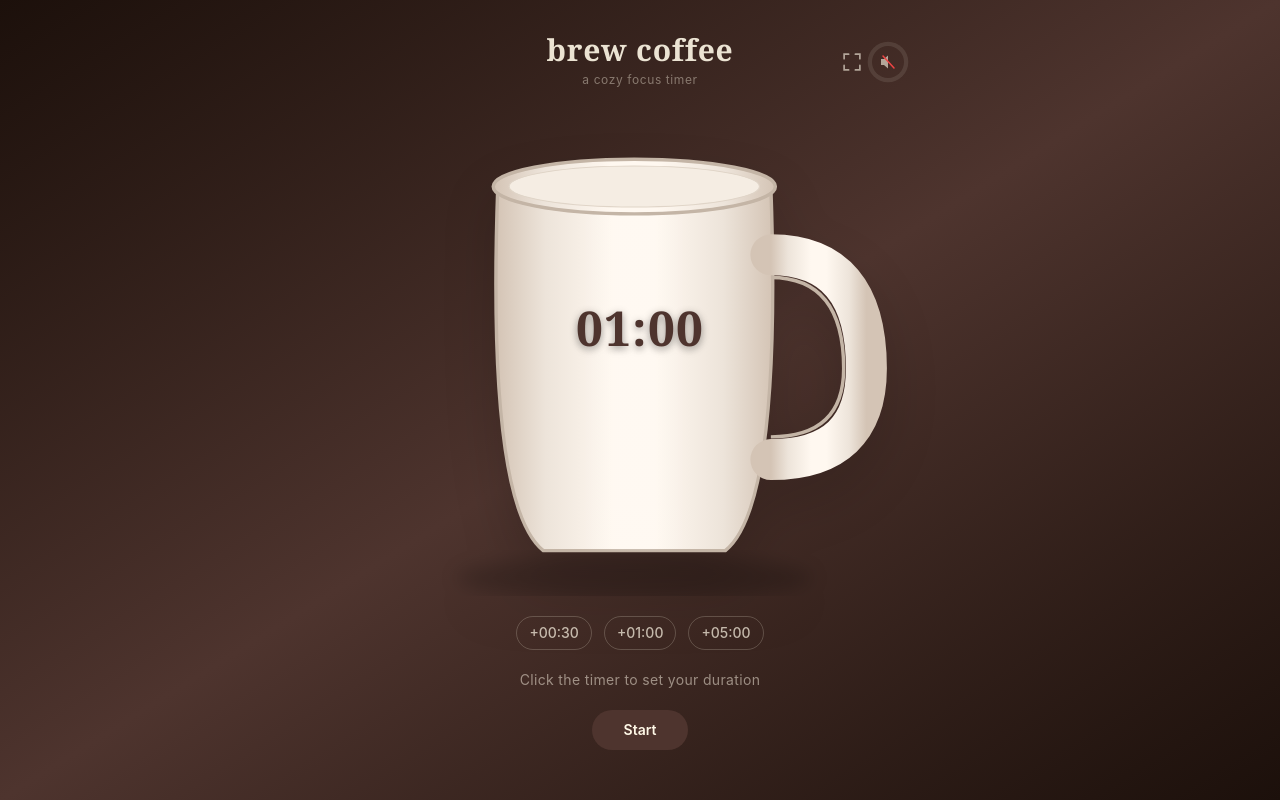
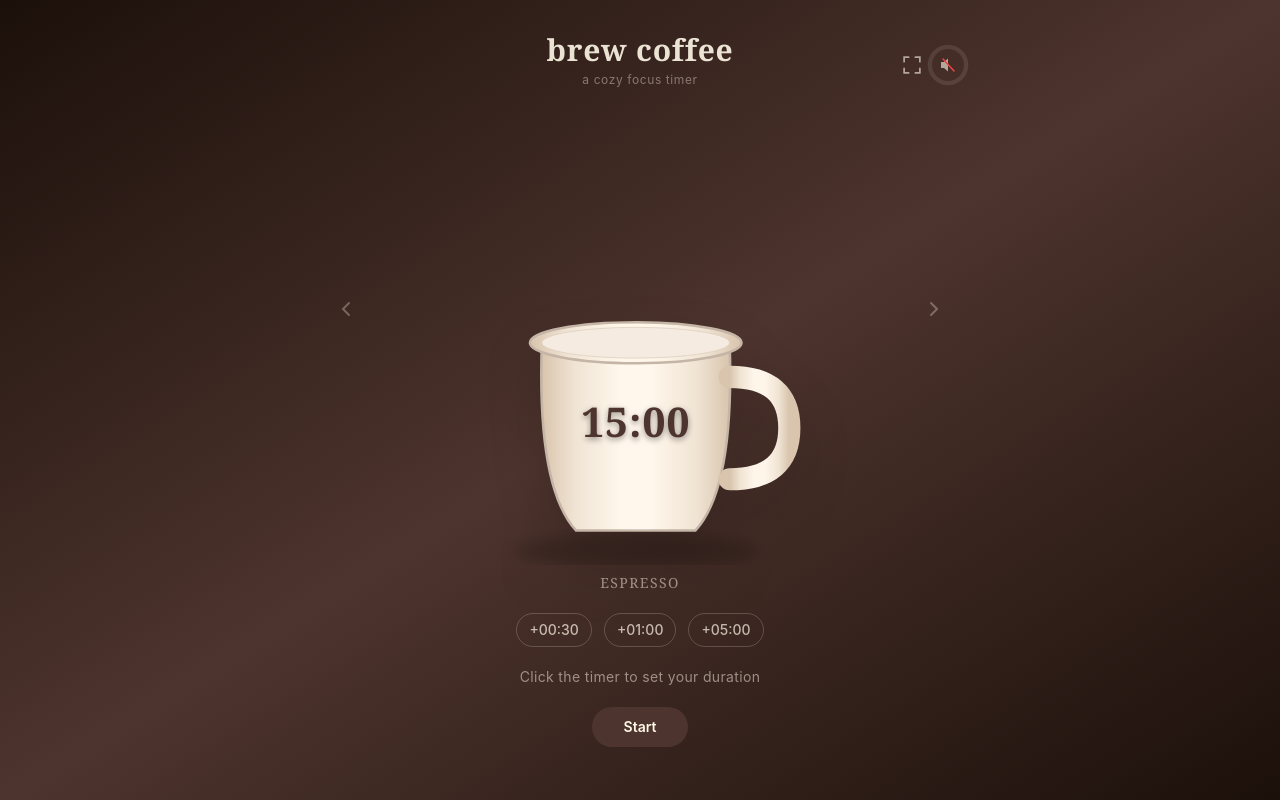
Before and after one commit to dannyhamam/brewcoffee, a React (Vite) app: page / in a window 1280 px wide. Built offline with nearby package versions, Linux system fonts and the light colour scheme.

Commit message:
Add Different Mug Types

```diff
--- a/src/App.tsx
+++ b/src/App.tsx
@@ -1,10 +1,13 @@
 import { useEffect, useState } from "react";
-import { Mug, Timer } from "./components";
+import { Timer } from "./components";
 import { QuickAddButton } from "./components/Mug/QuickAddButton";
+import { CoffeeCarousel } from "./components/CoffeeCarousel";
+import { COFFEE_TYPES } from "./coffeeTypes";
 import { useTimer, useSound, useFullscreen } from "./hooks";
 
 function App() {
-  const [duration, setDuration] = useState(60);
+  const [coffeeIndex, setCoffeeIndex] = useState(0);
+  const [duration, setDuration] = useState(COFFEE_TYPES[0].defaultSeconds);
   const timer = useTimer(duration);
   const sound = useSound();
   const fullscreen = useFullscreen();
@@ -15,6 +18,14 @@ function App() {
       sound.playDing();
     }
   }, [timer.isComplete, sound.playDing]);
+
+  // When coffee type changes, update the default duration
+  const handleCoffeeChange = (index: number) => {
+    setCoffeeIndex(index);
+    const newDefault = COFFEE_TYPES[index].defaultSeconds;
+    setDuration(newDefault);
+    timer.setDuration(newDefault);
+  };
 
   // Sync duration input with timer
   const handleDurationChange = (seconds: number) => {
@@ -29,6 +40,9 @@ function App() {
     timer.addTime(seconds);
     setDuration(timer.totalSeconds);
   };
+
+  const currentCoffee = COFFEE_TYPES[coffeeIndex];
+  const carouselDisabled = timer.isRunning || timer.isComplete;
 
   return (
     <div
@@ -49,7 +63,7 @@ function App() {
 
       {/* Main Content */}
       <div className="flex flex-col items-center gap-5">
-        {/* Mug area with utility icons */}
+        {/* Carousel area with utility icons */}
         <div className="relative animate-fade-in-scale">
           {/* Utility icons — top-right of mug */}
           <div
@@ -154,7 +168,14 @@ function App() {
             </div>
           </div>
 
-          <Mug progress={timer.progress} isComplete={timer.isComplete}>
+          <CoffeeCarousel
+            currentIndex={coffeeIndex}
+            onIndexChange={handleCoffeeChange}
+            disabled={carouselDisabled}
+            progress={timer.progress}
+            isComplete={timer.isComplete}
+          >
+            {() => (
               <Timer
                 totalSeconds={timer.totalSeconds}
                 onDurationChange={handleDurationChange}
@@ -162,7 +183,8 @@ function App() {
                 isRunning={timer.isRunning}
                 progress={timer.progress}
               />
-          </Mug>
+            )}
+          </CoffeeCarousel>
         </div>
 
         {/* Quick Add Buttons */}
@@ -190,9 +212,9 @@ function App() {
         {!fullscreen.isFullscreen && (
           <p className="text-cream/50 text-sm font-sans tracking-wide animate-fade-in-up" style={{ animationDelay: "500ms" }}>
             {timer.isComplete
-              ? "Your coffee is ready! Great focus session."
+              ? `Your ${currentCoffee.name.toLowerCase()} is ready! Great focus session.`
               : timer.isRunning
-              ? "Brewing in progress... Stay focused."
+              ? `Brewing your ${currentCoffee.name.toLowerCase()}... Stay focused.`
               : "Click the timer to set your duration"}
           </p>
         )}
--- /dev/null
+++ b/src/coffeeTypes.ts
@@ -0,0 +1,126 @@
+/** SVG visual parameters for a coffee mug style. */
+export interface MugConfig {
+  cupTop: number;
+  cupBottom: number;
+  viewBoxHeight: number;
+  aspectRatio: string;
+  cupPath: string;
+  clipPath: string;
+  handleOuter: string;
+  handleInner: string;
+  handleStrokeWidth: number;
+  cupGradientStops: { offset: string; color: string }[];
+  rimInnerFill: string;
+  rimStroke: string;
+  cremaRy: number;
+  shadowCy: number;
+  shadowRx: number;
+  /** Left x-coordinate of the cup body (excluding handle). */
+  cupLeft: number;
+  /** Right x-coordinate of the cup body (excluding handle). */
+  cupRight: number;
+}
+
+/** Configuration for a single coffee type. */
+export interface CoffeeType {
+  id: string;
+  name: string;
+  defaultSeconds: number;
+  mug: MugConfig;
+}
+
+export const COFFEE_TYPES: CoffeeType[] = [
+  {
+    id: "espresso",
+    name: "Espresso",
+    defaultSeconds: 900,
+    mug: {
+      cupTop: 110,
+      cupBottom: 220,
+      viewBoxHeight: 240,
+      aspectRatio: "15/12",
+      cupPath: "M35 110 Q32 195 55 220 L125 220 Q148 195 145 110 Z",
+      clipPath: "M35 110 Q32 195 55 220 L125 220 Q148 195 145 110 Z",
+      handleOuter: "M145 130 Q180 130 180 160 Q180 190 145 190",
+      handleInner: "M145 138 Q172 138 172 160 Q172 182 145 182",
+      handleStrokeWidth: 13,
+      cupGradientStops: [
+        { offset: "0%", color: "#D9C4AD" },
+        { offset: "18%", color: "#F0E4D4" },
+        { offset: "42%", color: "#FFF6EA" },
+        { offset: "58%", color: "#FFF6EA" },
+        { offset: "82%", color: "#F0E4D4" },
+        { offset: "100%", color: "#D9C4AD" },
+      ],
+      rimInnerFill: "#F5EBE0",
+      rimStroke: "#E0D2C2",
+      cremaRy: 8,
+      shadowCy: 232,
+      shadowRx: 72,
+      cupLeft: 35,
+      cupRight: 145,
+    },
+  },
+  {
+    id: "cappuccino",
+    name: "Cappuccino",
+    defaultSeconds: 1200,
+    mug: {
+      cupTop: 85,
+      cupBottom: 220,
+      viewBoxHeight: 240,
+      aspectRatio: "15/14",
+      cupPath: "M32 85 Q24 180 52 220 L128 220 Q156 180 148 85 Z",
+      clipPath: "M32 85 Q24 180 52 220 L128 220 Q156 180 148 85 Z",
+      handleOuter: "M148 108 Q190 108 190 150 Q190 185 148 185",
+      handleInner: "M148 118 Q180 118 180 150 Q180 176 148 176",
+      handleStrokeWidth: 16,
+      cupGradientStops: [
+        { offset: "0%", color: "#D4C4B5" },
+        { offset: "18%", color: "#EDE4DA" },
+        { offset: "42%", color: "#FFF8F0" },
+        { offset: "58%", color: "#FFF8F0" },
+        { offset: "82%", color: "#EDE4DA" },
+        { offset: "100%", color: "#D4C4B5" },
+      ],
+      rimInnerFill: "#F5EDE3",
+      rimStroke: "#E0D5C8",
+      cremaRy: 10,
+      shadowCy: 232,
+      shadowRx: 76,
+      cupLeft: 32,
+      cupRight: 148,
+    },
+  },
+  {
+    id: "americano",
+    name: "Americano",
+    defaultSeconds: 1500,
+    mug: {
+      cupTop: 75,
+      cupBottom: 220,
+      viewBoxHeight: 240,
+      aspectRatio: "15/15",
+      cupPath: "M30 75 Q24 190 48 220 L132 220 Q156 190 150 75 Z",
+      clipPath: "M30 75 Q24 190 48 220 L132 220 Q156 190 150 75 Z",
+      handleOuter: "M150 100 Q195 100 195 148 Q195 188 150 188",
+      handleInner: "M150 112 Q183 112 183 148 Q183 178 150 178",
+      handleStrokeWidth: 18,
+      cupGradientStops: [
+        { offset: "0%", color: "#CFC3B8" },
+        { offset: "18%", color: "#E8E0D8" },
+        { offset: "42%", color: "#F8F4EE" },
+        { offset: "58%", color: "#F8F4EE" },
+        { offset: "82%", color: "#E8E0D8" },
+        { offset: "100%", color: "#CFC3B8" },
+      ],
+      rimInnerFill: "#F0EAE4",
+      rimStroke: "#DBD3CB",
+      cremaRy: 9,
+      shadowCy: 232,
+      shadowRx: 80,
+      cupLeft: 30,
+      cupRight: 150,
+    },
+  },
+];
--- /dev/null
+++ b/src/components/CoffeeCarousel.tsx
@@ -0,0 +1,93 @@
+import type { ReactNode } from "react";
+import { COFFEE_TYPES } from "../coffeeTypes";
+import type { CoffeeType } from "../coffeeTypes";
+import { Mug } from "./Mug";
+
+interface CoffeeCarouselProps {
+  currentIndex: number;
+  onIndexChange: (index: number) => void;
+  disabled: boolean;
+  progress: number;
+  isComplete: boolean;
+  children: (coffeeType: CoffeeType) => ReactNode;
+}
+
+/**
+ * Infinite carousel that slides between coffee mug types.
+ * Arrows fade out when the timer is running or complete.
+ */
+export function CoffeeCarousel({
+  currentIndex,
+  onIndexChange,
+  disabled,
+  progress,
+  isComplete,
+  children,
+}: CoffeeCarouselProps) {
+  const count = COFFEE_TYPES.length;
+  const current = COFFEE_TYPES[currentIndex];
+
+  const goPrev = () => onIndexChange((currentIndex - 1 + count) % count);
+  const goNext = () => onIndexChange((currentIndex + 1) % count);
+
+  return (
+    <div className="flex flex-col items-center">
+      {/* Carousel row: arrow – mug – arrow */}
+      <div className="flex items-center gap-2 sm:gap-4">
+        {/* Left arrow */}
+        <button
+          type="button"
+          onClick={goPrev}
+          aria-label="Previous coffee type"
+          className={`h-11 w-11 flex items-center justify-center rounded-full
+                     text-cream/30 hover:text-cream/60 hover:bg-white/5
+                     transition-all duration-200 cursor-pointer ui-focus-ring shrink-0
+                     ${disabled ? "opacity-0 pointer-events-none" : ""}`}
+        >
+          <svg width="24" height="24" viewBox="0 0 24 24" fill="none" stroke="currentColor" strokeWidth="2" strokeLinecap="round">
+            <path d="M15 6l-6 6 6 6" />
+          </svg>
+        </button>
+
+        {/* Mug viewport — crossfade between coffee types */}
+        <div className="w-[80vw] sm:w-[65vw] md:w-[50vw] lg:w-[40vw] max-w-lg">
+          <div key={current.id} className="w-full flex items-end animate-fade-in-up" style={{ aspectRatio: "15/15" }}>
+            <Mug
+              coffeeType={current}
+              progress={progress}
+              isComplete={isComplete}
+              showSteam
+            >
+              {children(current)}
+            </Mug>
+          </div>
+        </div>
+
+        {/* Right arrow */}
+        <button
+          type="button"
+          onClick={goNext}
+          aria-label="Next coffee type"
+          className={`h-11 w-11 flex items-center justify-center rounded-full
+                     text-cream/30 hover:text-cream/60 hover:bg-white/5
+                     transition-all duration-200 cursor-pointer ui-focus-ring shrink-0
+                     ${disabled ? "opacity-0 pointer-events-none" : ""}`}
+        >
+          <svg width="24" height="24" viewBox="0 0 24 24" fill="none" stroke="currentColor" strokeWidth="2" strokeLinecap="round">
+            <path d="M9 6l6 6-6 6" />
+          </svg>
+        </button>
+      </div>
+
+      {/* Coffee type label */}
+      {!disabled && (
+        <p
+          key={current.id}
+          className="font-serif text-sm text-cream/50 tracking-widest uppercase mt-2 animate-fade-in-up"
+        >
+          {current.name}
+        </p>
+      )}
+    </div>
+  );
+}
--- a/src/components/Mug/Mug.tsx
+++ b/src/components/Mug/Mug.tsx
@@ -1,30 +1,49 @@
 import type { ReactNode } from "react";
+import type { CoffeeType } from "../../coffeeTypes";
 import { Steam } from "./Steam";
 
 interface CoffeeCupProps {
   progress: number; // 0 (empty) to 1 (full)
   isComplete?: boolean;
   showSteam?: boolean;
+  coffeeType: CoffeeType;
   children?: ReactNode;
 }
 
+/**
+ * Renders a parameterized coffee mug SVG with fill animation, steam, and a timer overlay.
+ * Visual dimensions, colors, and shape are driven by the `coffeeType` config.
+ */
 export function Mug({
   progress,
   isComplete = false,
   showSteam = true,
+  coffeeType,
   children,
 }: CoffeeCupProps) {
-  // Cup dimensions from SVG viewBox
-  const cupTop = 70;
-  const cupBottom = 220;
-  const cupHeight = cupBottom - cupTop;
+  const { mug, id } = coffeeType;
 
-  // Calculate fill position (Y coordinate of coffee surface)
-  const fillY = cupBottom - progress * cupHeight;
+  const cupHeight = mug.cupBottom - mug.cupTop;
+  const fillY = mug.cupBottom - progress * cupHeight;
   const cremaY = fillY + 4;
 
+  // Rim position sits at the top of the cup
+  const rimCy = mug.cupTop;
+
+  // Timer position: slightly above geometric center (42%) to account for the
+  // tapered cup shape — the visual weight sits higher than the midpoint.
+  const cupCenterY = mug.cupTop + cupHeight * 0.42;
+  const foreignHeight = cupHeight * 0.5;
+  const foreignY = cupCenterY - foreignHeight / 2;
+
+  // Unique SVG IDs to avoid collisions when multiple mugs are in the DOM
+  const gid = (name: string) => `${name}-${id}`;
+
   return (
-    <div className="relative w-[80vw] sm:w-[65vw] md:w-[50vw] lg:w-[40vw] max-w-lg aspect-15/16 flex items-center justify-center">
+    <div
+      className="relative w-[80vw] sm:w-[65vw] md:w-[50vw] lg:w-[40vw] max-w-lg flex items-center justify-center"
+      style={{ aspectRatio: mug.aspectRatio }}
+    >
       {/* Steam */}
       {showSteam && <Steam active={progress > 0.05} intensity={progress} />}
 
@@ -43,19 +62,16 @@ export function Mug({
       {/* Coffee Cup SVG */}
       <svg
         className="w-full h-full drop-shadow-2xl transition-transform duration-300"
-        viewBox="-20 0 225 240"
+        viewBox={`-20 0 225 ${mug.viewBoxHeight}`}
         xmlns="http://www.w3.org/2000/svg"
       >
         <defs>
-          <linearGradient id="cupGradient" x1="0%" y1="0%" x2="100%" y2="0%">
-            <stop offset="0%" stopColor="#D4C4B5" />
-            <stop offset="18%" stopColor="#EDE4DA" />
-            <stop offset="42%" stopColor="#FFF8F0" />
-            <stop offset="58%" stopColor="#FFF8F0" />
-            <stop offset="82%" stopColor="#EDE4DA" />
-            <stop offset="100%" stopColor="#D4C4B5" />
+          <linearGradient id={gid("cupGradient")} x1="0%" y1="0%" x2="100%" y2="0%">
+            {mug.cupGradientStops.map((s) => (
+              <stop key={s.offset} offset={s.offset} stopColor={s.color} />
+            ))}
           </linearGradient>
-          <linearGradient id="highlightGradient" x1="0%" y1="0%" x2="100%" y2="0%">
+          <linearGradient id={gid("highlightGradient")} x1="0%" y1="0%" x2="100%" y2="0%">
             <stop offset="0%" stopColor="rgba(255,255,255,0)" />
             <stop offset="30%" stopColor="rgba(255,255,255,0)" />
             <stop offset="45%" stopColor="rgba(255,255,255,0.12)" />
@@ -63,19 +79,19 @@ export function Mug({
             <stop offset="70%" stopColor="rgba(255,255,255,0)" />
             <stop offset="100%" stopColor="rgba(255,255,255,0)" />
           </linearGradient>
-          <linearGradient id="coffeeGradient" x1="0%" y1="0%" x2="0%" y2="100%">
+          <linearGradient id={gid("coffeeGradient")} x1="0%" y1="0%" x2="0%" y2="100%">
             <stop offset="0%" stopColor="#8B6914" />
             <stop offset="20%" stopColor="#6F4E37" />
             <stop offset="100%" stopColor="#3D2314" />
           </linearGradient>
-          <linearGradient id="cremaGradient" x1="0%" y1="0%" x2="0%" y2="100%">
+          <linearGradient id={gid("cremaGradient")} x1="0%" y1="0%" x2="0%" y2="100%">
             <stop offset="0%" stopColor="#D4A574" />
             <stop offset="100%" stopColor="#C4956A" />
           </linearGradient>
-          <clipPath id="cupClip">
-            <path d="M30 60 Q25 200 50 220 L130 220 Q155 200 150 60 Z" />
+          <clipPath id={gid("cupClip")}>
+            <path d={mug.clipPath} />
           </clipPath>
-          <filter id="shadowBlur">
+          <filter id={gid("shadowBlur")}>
             <feGaussianBlur in="SourceGraphic" stdDeviation="4" />
           </filter>
         </defs>
@@ -83,33 +99,33 @@ export function Mug({
         {/* Cup Shadow */}
         <ellipse
           cx="90"
-          cy="232"
-          rx="78"
+          cy={mug.shadowCy}
+          rx={mug.shadowRx}
           ry="10"
           fill="rgba(0,0,0,0.18)"
-          filter="url(#shadowBlur)"
+          filter={`url(#${gid("shadowBlur")})`}
         />
 
         {/* Cup Body */}
         <path
-          d="M30 60 Q25 200 50 220 L130 220 Q155 200 150 60 Z"
-          fill="url(#cupGradient)"
+          d={mug.cupPath}
+          fill={`url(#${gid("cupGradient")})`}
           stroke="#C4B5A6"
           strokeWidth="1.5"
         />
         <path
-          d="M30 60 Q25 200 50 220 L130 220 Q155 200 150 60 Z"
-          fill="url(#highlightGradient)"
+          d={mug.cupPath}
+          fill={`url(#${gid("highlightGradient")})`}
         />
 
         {/* Coffee Fill */}
-        <g clipPath="url(#cupClip)">
+        <g clipPath={`url(#${gid("cupClip")})`}>
           <rect
             x="25"
             y={fillY}
-            width="130"
-            height="160"
-            fill="url(#coffeeGradient)"
+            width="135"
+            height={mug.cupBottom - mug.cupTop + 10}
+            fill={`url(#${gid("coffeeGradient")})`}
             className="transition-all duration-500 ease-out"
           />
           {progress > 0.05 && (
@@ -117,8 +133,8 @@ export function Mug({
               cx="90"
               cy={cremaY}
               rx="55"
-              ry="8"
-              fill="url(#cremaGradient)"
+              ry={mug.cremaRy}
+              fill={`url(#${gid("cremaGradient")})`}
               className="transition-all duration-500 ease-out"
             />
           )}
@@ -127,45 +143,63 @@ export function Mug({
         {/* Cup Rim */}
         <ellipse
           cx="90"
-          cy="60"
+          cy={rimCy}
           rx="62"
           ry="12"
-          fill="url(#cupGradient)"
+          fill={`url(#${gid("cupGradient")})`}
           stroke="#C4B5A6"
           strokeWidth="1.5"
         />
         <ellipse
           cx="90"
-          cy="60"
+          cy={rimCy}
           rx="55"
           ry="9"
-          fill="#F5EDE3"
-          stroke="#E0D5C8"
+          fill={mug.rimInnerFill}
+          stroke={mug.rimStroke}
           strokeWidth="0.5"
         />
 
         {/* Cup Handle */}
         <path
-          d="M150 90 Q192 90 192 140 Q192 180 150 180"
+          d={mug.handleOuter}
           fill="none"
-          stroke="url(#cupGradient)"
-          strokeWidth="18"
+          stroke={`url(#${gid("cupGradient")})`}
+          strokeWidth={mug.handleStrokeWidth}
           strokeLinecap="round"
         />
-        <path
-          d="M150 100 Q182 100 182 140 Q182 170 150 170"
-          fill="none"
-          stroke="#C4B5A6"
-          strokeWidth="1.5"
-        />
+
+        {/* Timer — rendered inside SVG via foreignObject for exact cup-center alignment.
+            HTML inside foreignObject maps 1 SVG unit → 1 CSS px, so we render at a
+            larger virtual size and scale down to keep text crisp and proportional. */}
+        {children && (() => {
+          const cupBodyWidth = mug.cupRight - mug.cupLeft;
+          const virtualWidth = 220;
+          const scale = cupBodyWidth / virtualWidth;
+          return (
+            <foreignObject
+              x={mug.cupLeft}
+              y={foreignY}
+              width={cupBodyWidth}
+              height={foreignHeight}
+            >
+              <div
+                style={{
+                  width: virtualWidth,
+                  height: foreignHeight / scale,
+                  transform: `scale(${scale})`,
+                  transformOrigin: "0 0",
+                  display: "flex",
+                  alignItems: "center",
+                  justifyContent: "center",
+                }}
+              >
+                {children}
+              </div>
+            </foreignObject>
+          );
+        })()}
       </svg>
-
-      {/* Timer overlay inside the cup */}
-      {children && (
-        <div className="absolute inset-0 flex items-center justify-center pt-[2%]">
-          {children}
-        </div>
-      )}
     </div>
   );
 }
--- a/src/components/Mug/Timer.tsx
+++ b/src/components/Mug/Timer.tsx
@@ -134,7 +134,10 @@ export function Timer({
   const displaySeconds = showCountdown ? remainingSeconds : totalSeconds;
 
   return (
-    <div className="max-w-[55%] mx-auto animate-fade-in-up" style={{ animationDelay: "200ms" }}>
+    <div
+      className="max-w-[95%] mx-auto animate-fade-in-up"
+      style={{ animationDelay: "200ms" }}
+    >
       {isEditing && !showCountdown ? (
         <input
           ref={inputRef}
@@ -144,7 +147,7 @@ export function Timer({
           onBlur={handleInputBlur}
           onKeyDown={handleInputKeyDown}
           placeholder="00:00:00"
-          className={`font-serif text-3xl md:text-4xl lg:text-5xl font-bold tracking-wide
+          className={`font-serif text-2xl md:text-3xl lg:text-4xl font-bold tracking-wide
                      text-center bg-transparent outline-none w-full ${textColor}`}
           style={{ textShadow: "0 2px 8px rgba(0,0,0,0.3)" }}
         />
--- a/src/components/index.ts
+++ b/src/components/index.ts
@@ -1,2 +1,3 @@
 export * from "./Mug";
 export * from "./shared";
+export * from "./CoffeeCarousel";
```
Lines whose indentation alone changed are shown as unchanged.
